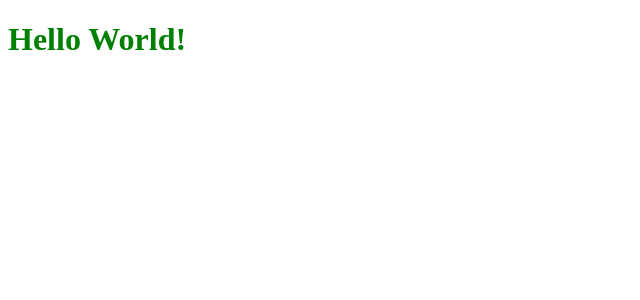
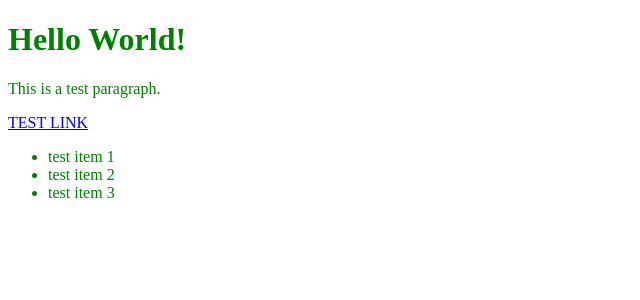
Before and after one commit to SageMSK/Simple-React-Starter, a React app: page / in a window 1280 px wide. Shown: the top 300 px of the page, without its empty margins (0-640 px from the left). Built offline with nearby package versions, Linux system fonts and the light colour scheme.

Commit message:
made all js files to jsx and test commit from win10

```diff
--- a/package.json
+++ b/package.json
@@ -12,7 +12,7 @@
     "build": "set NODE_ENV=production && webpack -p"
   },
   "author": "Min Soo Kim (http://github.com/sagemsk)",
-  "license": "MIT",
+  "license": "ISC",
   "keywords": [
     "react",
     "reactjs",
--- a/src/components/App.js
+++ /dev/null
@@ -1,14 +0,0 @@
-import React, { Component } from 'react';
-
-class App extends Component {
-  render() {
-
-    return (
-      <div>
-        <h1>Hello World!</h1>
-      </div>
-    );
-  }
-}
-
-export default App;
--- /dev/null
+++ b/src/components/App.jsx
@@ -0,0 +1,24 @@
+import React, { Component } from 'react';
+
+class App extends Component {
+  render() {
+    return (
+      <div>
+        <h1>Hello World!</h1>
+
+        <p>This is a test paragraph.</p>
+
+        <p><a href="#">TEST LINK</a></p>
+
+        <ul>
+          <li>test item 1</li>
+          <li>test item 2</li>
+          <li>test item 3</li>
+        </ul>
+
+      </div>
+    );
+  }
+}
+
+export default App;
--- a/webpack.config.js
+++ b/webpack.config.js
@@ -10,7 +10,7 @@ const config = {
   },
   devtool: 'source-map',
   entry: [
-    path.resolve(__dirname, 'src/index.js')
+    path.resolve(__dirname, 'src/index.jsx')
   ],
   output: {
     path: path.resolve(__dirname, 'dist'),
@@ -19,7 +19,7 @@ const config = {
   module: {
     rules: [
         {
-          test: /\.js?$/,
+          test: /\.jsx?$/,
           exclude: /node_modules/,
           loader: 'babel-loader'
         },
@@ -47,7 +47,7 @@ const config = {
             // creates style nodes from JS strings
             fallback: 'style-loader'
           })
-        },
+        }, // Should work for Bootstrap
         {test: /\.eot(\?v=\d+.\d+.\d+)?$/, loader: 'file-loader'},
         {test: /\.woff(2)?(\?v=[0-9]\.[0-9]\.[0-9])?$/, loader: 'url-loader?limit=10000&mimetype=application/font-woff'},
         {test: /\.[ot]tf(\?v=\d+.\d+.\d+)?$/, loader: 'url-loader?limit=10000&mimetype=application/octet-stream'},
```
Also changed, not shown: src/index.jsx (renamed from src/index.js), 1 other file (tests, documents, lock files or other folders).
